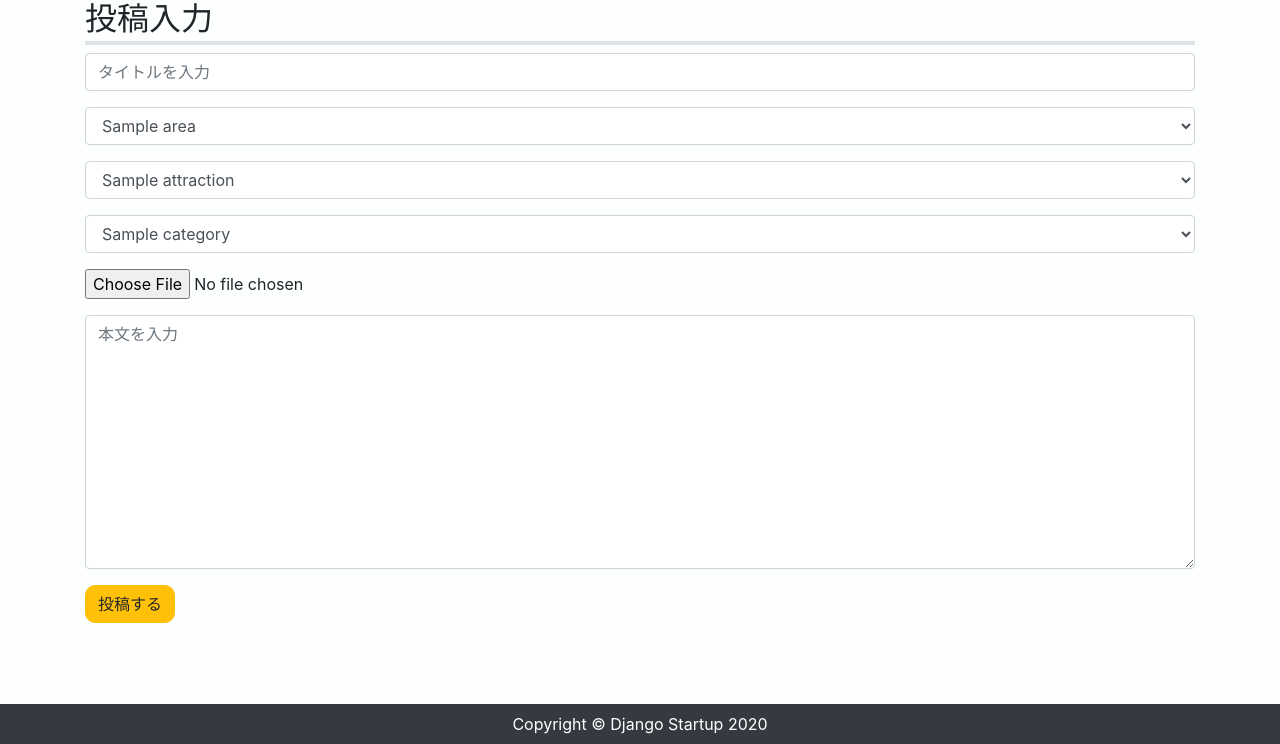
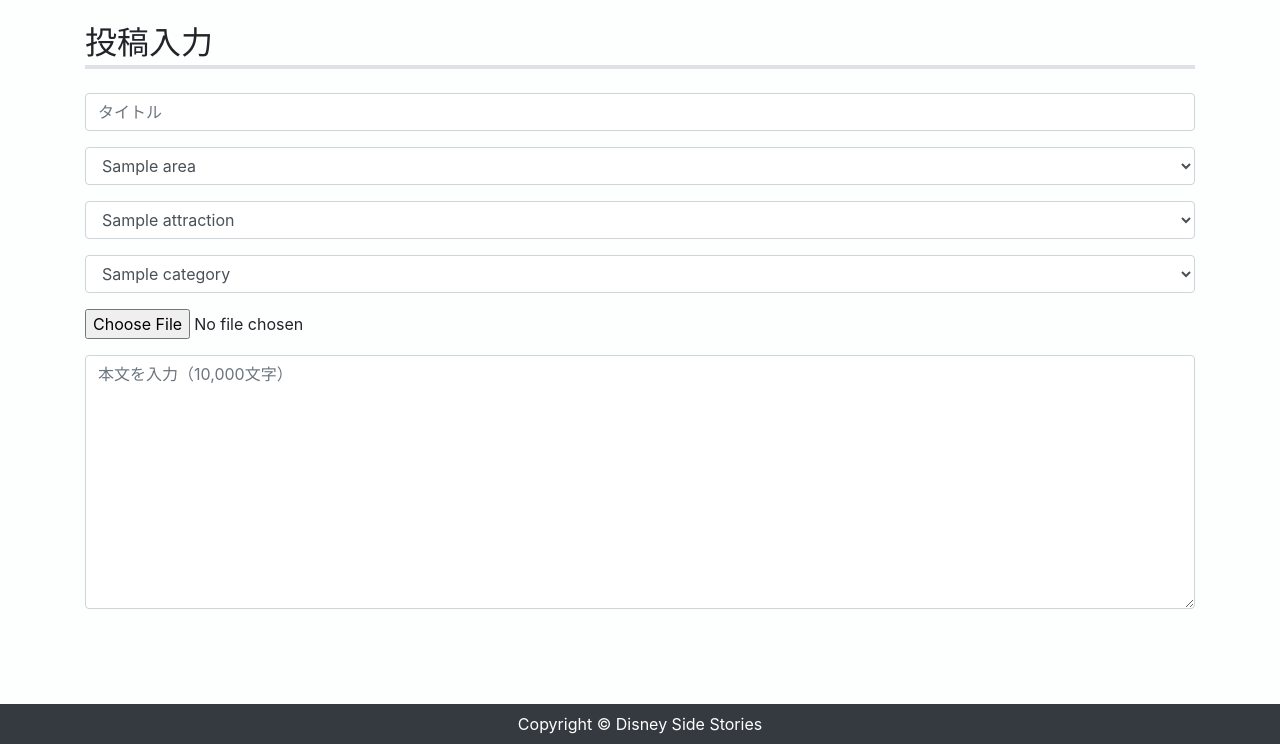
Before and after one commit to Minari766/disney_side_stories, a Django app: page /post/new/ in a window 1280 px wide. Shown: the part 56-800 px from the top of the page. Run offline with Django 3.2, Linux system fonts and the light colour scheme; a user stored in the database is signed in; tables that the repository leaves empty hold one stand-in row (values such as "Sample post"); some libraries are stand-ins or nearby versions.

Commit message:
20201217

```diff
--- a/app/templates/app/base.html
+++ b/app/templates/app/base.html
@@ -51,7 +51,7 @@
     </main>
 
     <footer class="py-2 bg-dark">
-        <p class="m-0 text-center text-white">Copyright &copy; Django Startup 2020</p>
+        <p class="m-0 text-center text-white">Copyright &copy; Disney Side Stories</p>
     </footer>
 
     {% block extra_js %}
--- a/app/templates/app/index.html
+++ b/app/templates/app/index.html
@@ -100,7 +100,7 @@
 <hr>
 {% endfor %}
 <div class="text-right">
-    <button class="btn btn-info" type="button" href="#">新しい記事を投稿</button>
+    <!-- <button class="btn btn-info" type="button" href="{% url 'post_new' %}">新しい記事を投稿</button> -->
+    <a href="{% url 'post_new' %}" class="btn btn-info">新しい記事を投稿</a>
 </div>
-
 {% endblock %}
--- a/app/templates/app/post_form.html
+++ b/app/templates/app/post_form.html
@@ -6,30 +6,32 @@
 <!-- <div class="my-4"> -->
 <div>
     <!-- <h2 class="border-bottom">投稿入力</h2> -->
-    <h2 class="ttl-bd">投稿入力</h2>
+    <h2 class="ttl-bd mt-4 mb-4">投稿入力</h2>
 </div>
 
 <form method="post" enctype="multipart/form-data">
     {% csrf_token %}
     <div class="formpost">
-        {% render_field form.title class="form-control" placeholder="タイトルを入力" %}
+        {% render_field form.title class="form-control" placeholder="タイトル" %}
     </div>
     <div class="formpost">
-        {% render_field form.area class="form-control" placeholder="エリアを入力" %}
+        {% render_field form.area class="form-control" placeholder="エリアを選択" %}
     </div>
     <div class="formpost">
-        {% render_field form.attraction class="form-control" placeholder="アトラクションを入力" %}
+        {% render_field form.attraction class="form-control" placeholder="アトラクションを選択" %}
     </div>
     <div class="formpost">
-        {% render_field form.category class="form-control" placeholder="アトラクションを入力" %}
+        {% render_field form.category class="form-control" placeholder="記事カテゴリを選択" %}
     </div>
     <div class="formpost">
         {{ form.image }}
     </div>
     <div class="formpost">
-        {% render_field form.content class="form-control" placeholder="本文を入力" %}
+        {% render_field form.content class="form-control" placeholder="本文を入力（10,000文字）" %}
     </div>
-    <button class="btn btn-warning" type="submit">投稿する</button>
+    <!-- <div class="text-center">
+        <button class="btn btn-info" type="submit">投稿する</button>
+    </div> -->
 </form>
 
 {% endblock %}
```
Also changed, not shown: app/templates/app/post_detail.html (+10 -4 lines).
